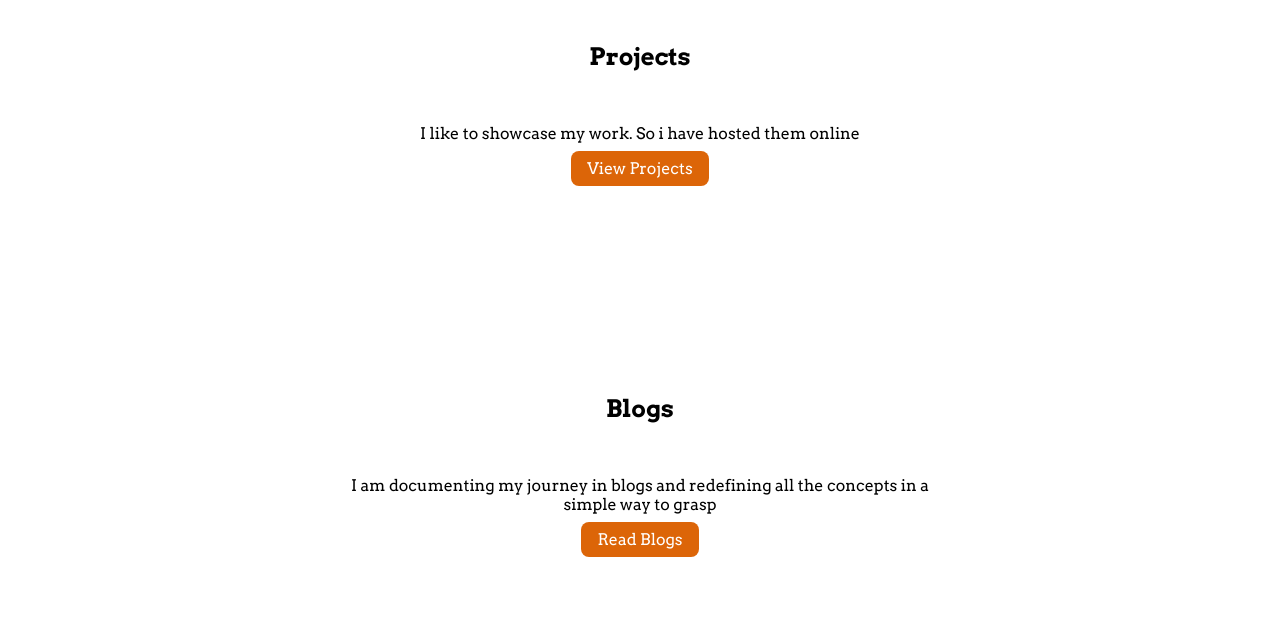
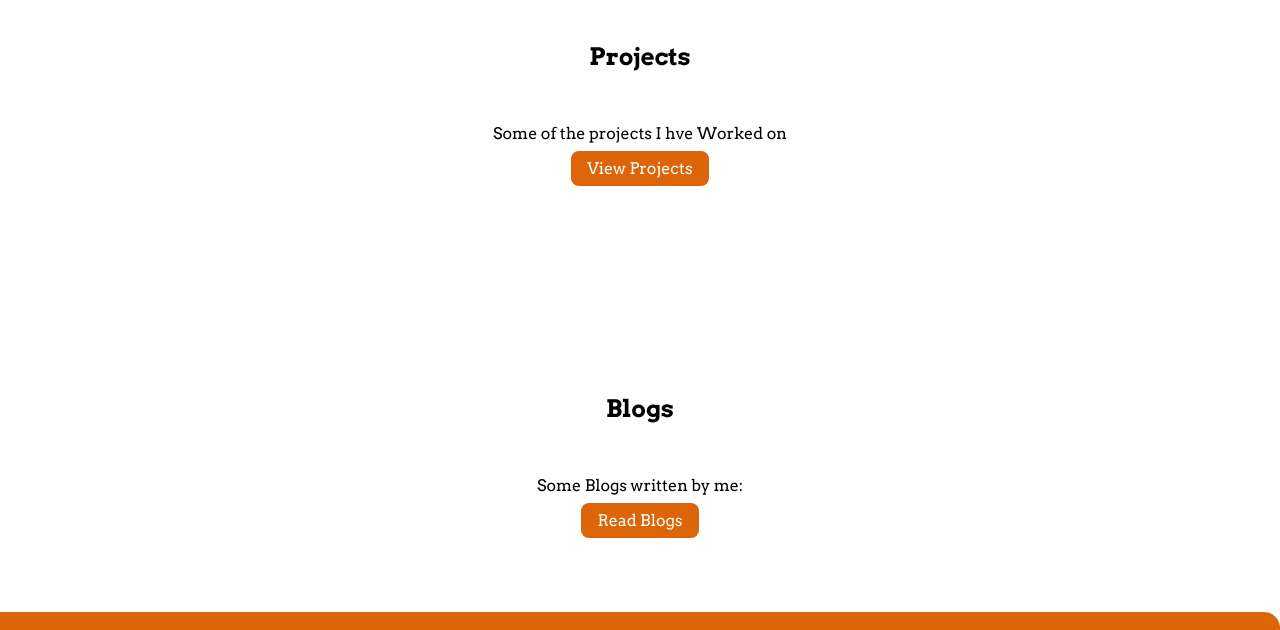
Before and after one commit to Somesh11097/Portfolio-Somesh, a plain HTML site: page index.html in a window 1280 px wide. Shown: the part 900-1530 px from the top of the page. Drawn offline with nearby package versions, Linux system fonts and the light colour scheme.

Commit message:
Update index.html

```diff
--- a/index.html
+++ b/index.html
@@ -33,7 +33,7 @@
     <section class="section ">
         <div class="container home-container">
             <h1>Projects</h1>
-            <p>I like to showcase my work. So i have hosted them online</p>
+            <p>Some of the projects I hve Worked on</p>
             <a class="link link-primary" href="/projects.html">View Projects</a>
         </div>
 
@@ -42,8 +42,7 @@
     <section class="section ">
         <div class="container home-container">
             <h1>Blogs</h1>
-            <p>I am documenting my journey in blogs and redefining all the concepts in a simple way to
-                    grasp</p>
+            <p>Some Blogs written by me:</p>
             <a class="link link-primary" href="#id">Read Blogs</a>
         </div>
 
```
